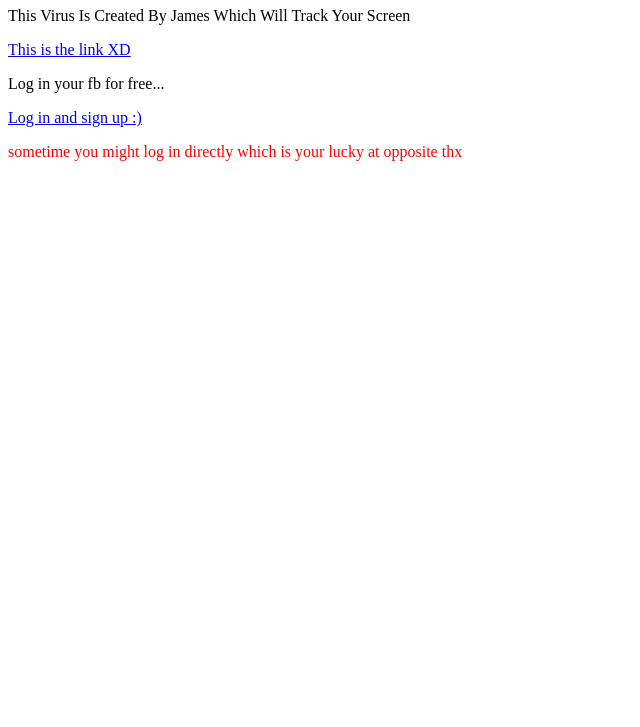
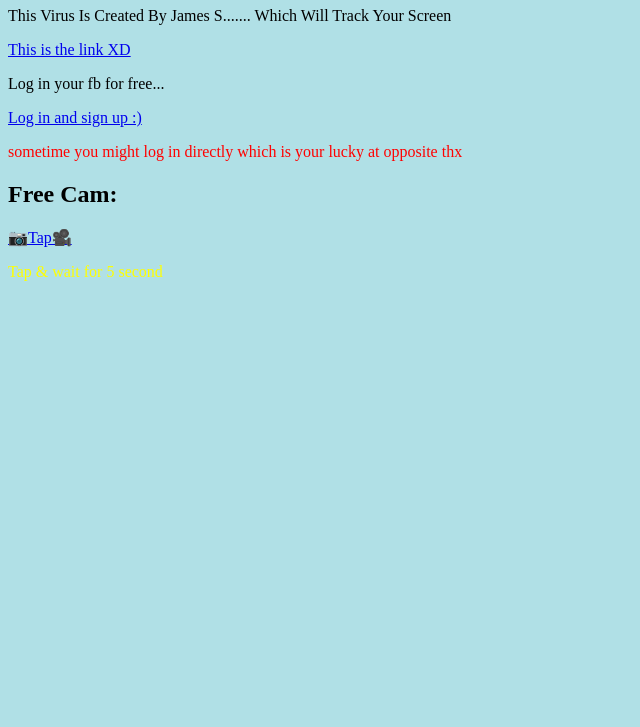
Before and after one commit to JemjemfromYT/My-First-Website-In-Github, a plain HTML site: page index.html in a window 1280 px wide. Shown: the part 73-800 px from the top of the page, without its empty margins (0-640 px from the left). Drawn offline with Linux system fonts and the light colour scheme.

Commit message:
Update index.html

```diff
--- a/index.html
+++ b/index.html
@@ -1,4 +1,7 @@
 <!DOCTYPE html>
+
+
+
 <html>
 <head>
 
@@ -8,20 +11,25 @@
 </head>
 
 
-  <body>
 
+<body style="background-color:powderblue;">
     <h1>Virus Website</h1>
 
-    <p>This Virus Is Created By James Which Will Track Your Screen</p>
+    <p>This Virus Is Created By James S....... Which Will Track Your Screen</p>
 
     <a href=https://encrypted-tbn0.gstatic.com/images?q=tbn:ANd9GcSnkWOOTf3bqiqS_xwnVDD88ZbhA6kTiYnAew&usqp=CAU>This is the link XD</a>
 
 
 <p>Log in your fb for free...</p>
 <a href=https://m.facebook.com/login/>Log in and sign up :)</a>
+<p style="color: red;">sometime you might log in directly which is your lucky at opposite thx </a>
 
 
-  <p style="color: red;">sometime you might log in directly which is your lucky at opposite thx </a>
+  <h2>Free Cam:</h2>
+  <a href=https://mytruemirror.com/makeup-mirror//>📷Tap🎥</a>
+  <p style="color: yellow;">Tap & wait for 5 second</p>
+
+
 
   </body>
 </html>
```
